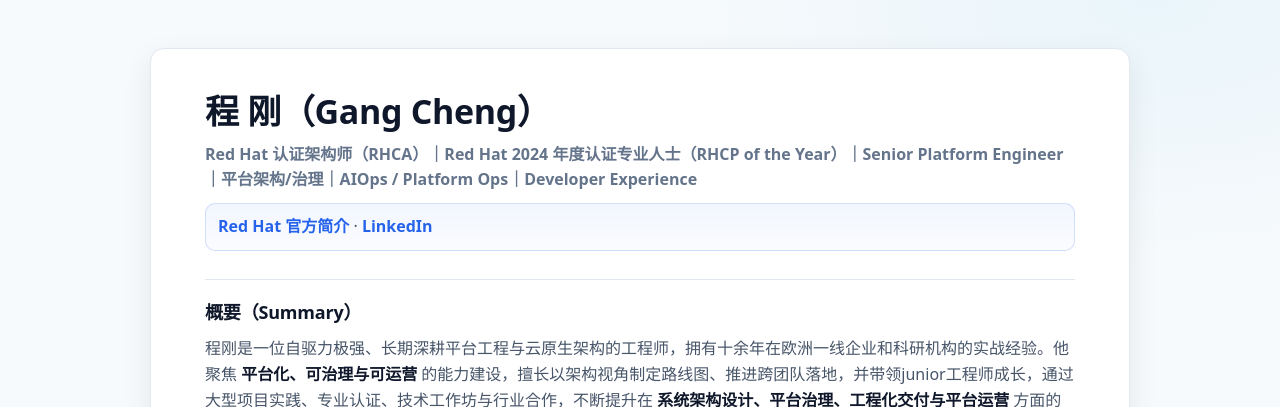
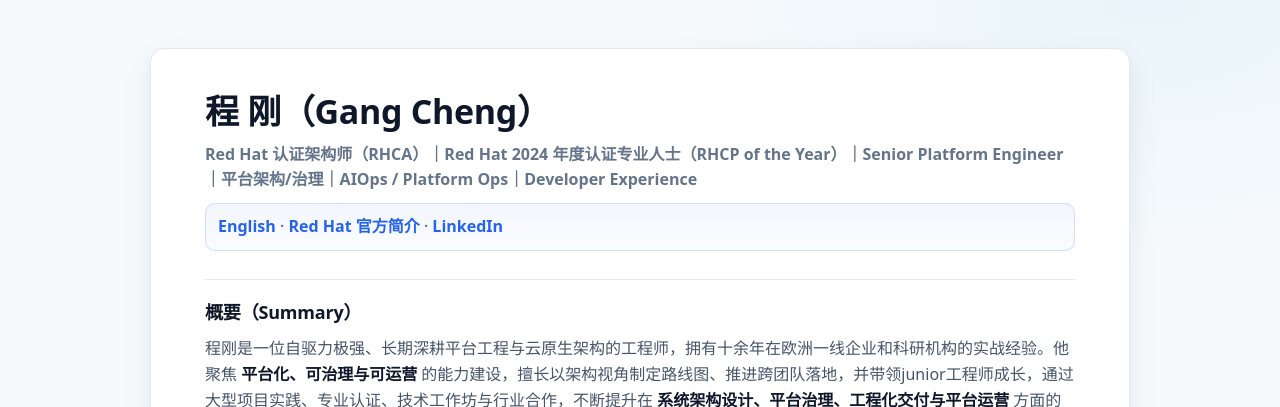
Before and after one commit to gcccheng/wugui-pages, a Jekyll site: the page built from index.md, in a window 1280 px wide and 900 px high. Shown: the top 407 px of the window. Built offline with Jekyll 4.4.1, drawn with Linux system fonts in a browser that asks for light colours.

Commit message:
Add language switch links

```diff
--- a/index.md
+++ b/index.md
@@ -8,6 +8,7 @@ title: 程刚中文简历
 Red Hat 认证架构师（RHCA）｜Red Hat 2024 年度认证专业人士（RHCP of the Year）｜Senior Platform Engineer｜平台架构/治理｜AIOps / Platform Ops｜Developer Experience
 
 <div id="webaddress">
+<a href="/wugui-pages/cvenglish.html">English</a> ·
 <a href="https://www.redhat.com/zh-cn/blog/announcing-2024-red-hat-certified-professional-year-gang-cheng">Red Hat 官方简介</a> ·
 <a href="https://www.linkedin.com/in/gang-cheng-7170a521/">LinkedIn</a>
 </div>
```
Also changed, not shown: cvenglish.md (+1 -0 lines).
